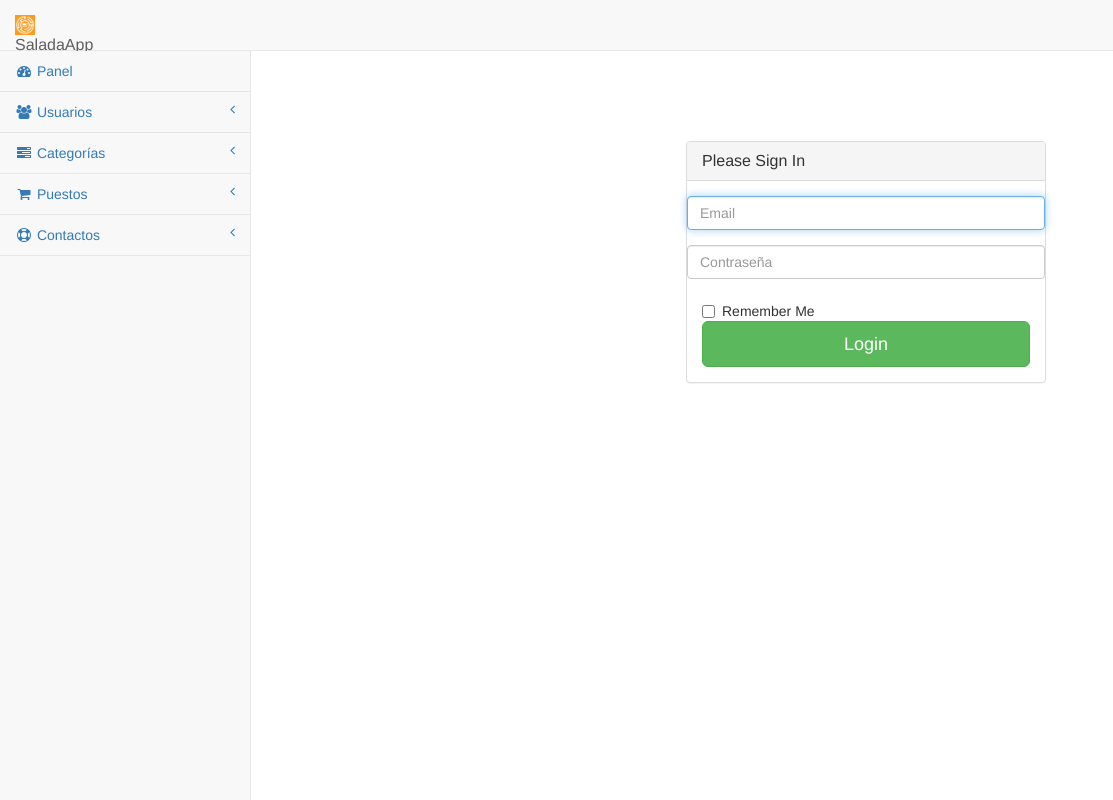
After one commit to DanielAlk/saladaapp.com.ar, a Rails app: template app/views/panel/login.html.erb in a window 1480 px wide. The commit adds this page. Shown: the whole page, without its empty margins (0-1113 px from the left). Run offline with Rails 7, Linux system fonts and the light colour scheme; the template is opened without the code that fills it, so the values that code supplies are empty; style sheets or scripts are compiled from the project's sources; some libraries are stand-ins or nearby versions.

Commit message:
add login page to panel

```diff
--- a/app/assets/stylesheets/_custom.scss.erb
+++ b/app/assets/stylesheets/_custom.scss.erb
@@ -47,3 +47,8 @@ body>div.loader { position: fixed; width: 100%; height: 100%; background-color:
 .table thead th a { color: inherit; text-decoration: none; }
 
 .blank-search { text-align: center; margin: 30px 0 0; }
+
+label.error { position: absolute; right: 20px; margin: 0 15px; text-align: right; line-height: 1em; font-size: 12px; bottom: 5px; font-weight: 300; color: #777; }
+.form-group { position: relative;
+	&>label.error { margin: 0; right: 10px; }
+}
--- a/app/views/panel/home.html.erb
+++ b/app/views/panel/home.html.erb
@@ -1,6 +1,6 @@
 <div class="row">
 	<div class="col-lg-12">
-		<h1 class="page-header">SaladaApp Panel</h1>
+		<h1 class="page-header">SaladaApp</h1>
 	</div>
 </div>
 <div class="row">
--- /dev/null
+++ b/app/views/panel/login.html.erb
@@ -0,0 +1,34 @@
+<% content_for :extra_js do %>
+  $('#formLogin').validate();
+<% end %>
+
+<div class="container">
+	<div class="row">
+		<div class="col-md-4 col-md-offset-4">
+			<div class="login-panel panel panel-default">
+				<div class="panel-heading">
+					<h3 class="panel-title">Please Sign In</h3>
+				</div>
+				<div class="panel-body">
+					<%= form_tag '#', class: 'authenticate', id: 'formLogin' do %>
+						<fieldset>
+							<div class="form-group">
+								<input type="email" class="form-control" id="user_email" name="user[email]" placeholder="Email" required autofocus>
+							</div>
+							<div class="form-group">
+								<input type="password" class="form-control" id="user_password" name="user[password]" placeholder="Contraseña" required>
+							</div>
+							<div class="checkbox">
+								<label>
+									<input name="remember" type="checkbox" value="Remember Me">Remember Me
+								</label>
+							</div>
+							<!-- Change this to a button or input when using this as a form -->
+							<button type="submit" class="btn btn-lg btn-success btn-block">Login</button>
+						</fieldset>
+					<% end %>
+				</div>
+			</div>
+		</div>
+	</div>
+</div>
--- a/config/routes.rb
+++ b/config/routes.rb
@@ -1,6 +1,7 @@
 Rails.application.routes.draw do
   constraints subdomain: /panel/ do
     get '/', to: 'panel#home', as: :panel
+    get '/login', to: 'panel#login', as: :panel_login
     resources :categories
     resources :shops
     resources :payments
```
Also changed, not shown: app/controllers/panel_controller.rb (+10 -0 lines), app/views/layouts/clean.html.erb (added, +23 -0 lines), Gemfile, Gemfile.lock.
